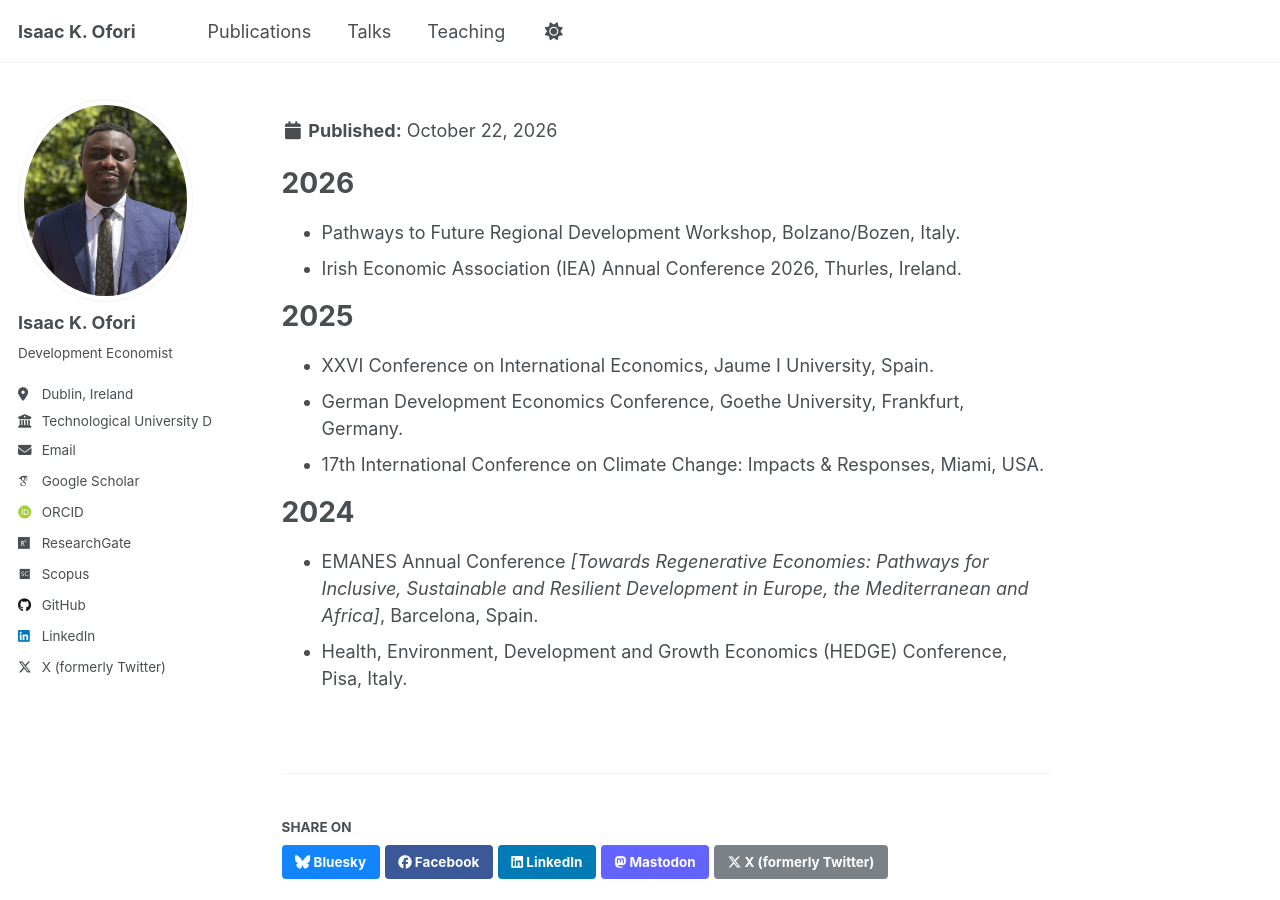
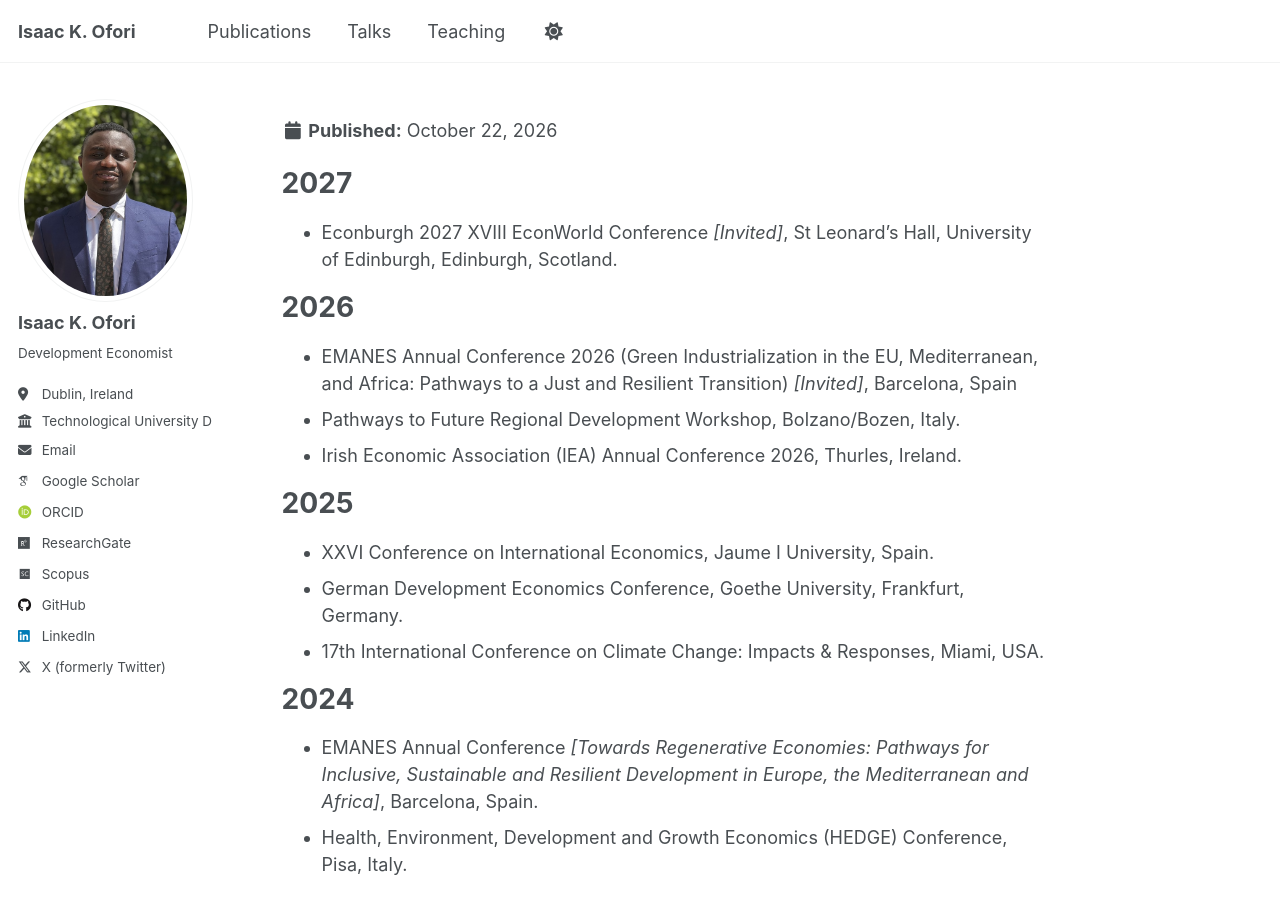
Before and after one commit to ikofori/ikofori.github.io, a Jekyll site: the page built from _talks/presentation.md, in a window 1280 px wide and 900 px high. Built offline with Jekyll 4.4.1, drawn with Linux system fonts in a browser that asks for light colours; some web fonts are replaced; a script that is not in the unit is left out.

Commit message:
Add Econburgh 2027 talk details to presentation
Added details for the Econburgh 2027 talk.

```diff
--- a/_talks/presentation.md
+++ b/_talks/presentation.md
@@ -5,7 +5,11 @@ classes: wide
 permalink: /talks/2014-02-01-talk-2
 ---
 
+# 2027
+- Econburgh 2027 XVIII EconWorld Conference *[Invited]*, St Leonard's Hall, University of Edinburgh, Edinburgh, Scotland.
+
 # 2026
+- EMANES Annual Conference 2026 (Green Industrialization in the EU, Mediterranean, and Africa: Pathways to a Just and Resilient Transition) *[Invited]*, Barcelona, Spain
 - Pathways to Future Regional Development Workshop, Bolzano/Bozen, Italy.
 - Irish Economic Association (IEA) Annual Conference 2026, Thurles, Ireland.
 
```
